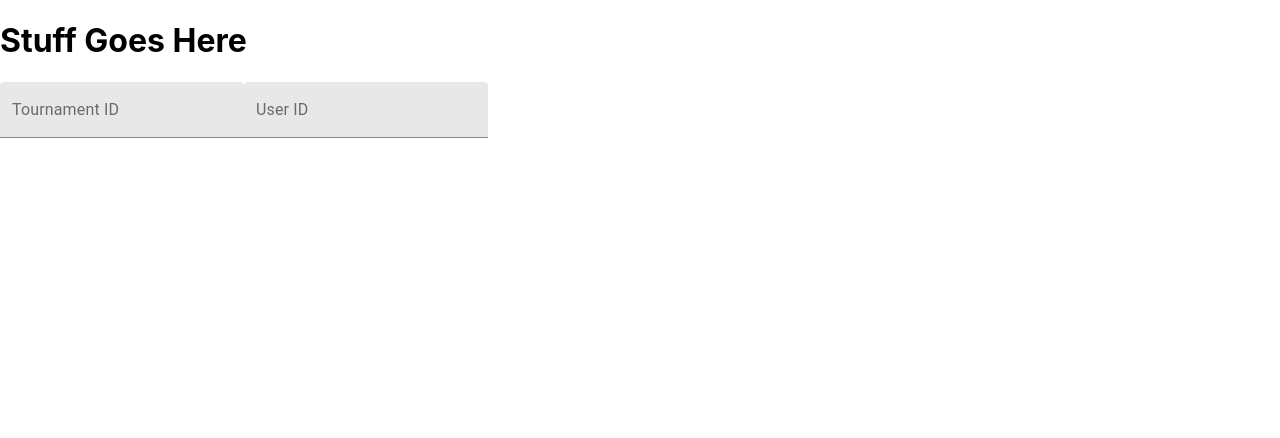
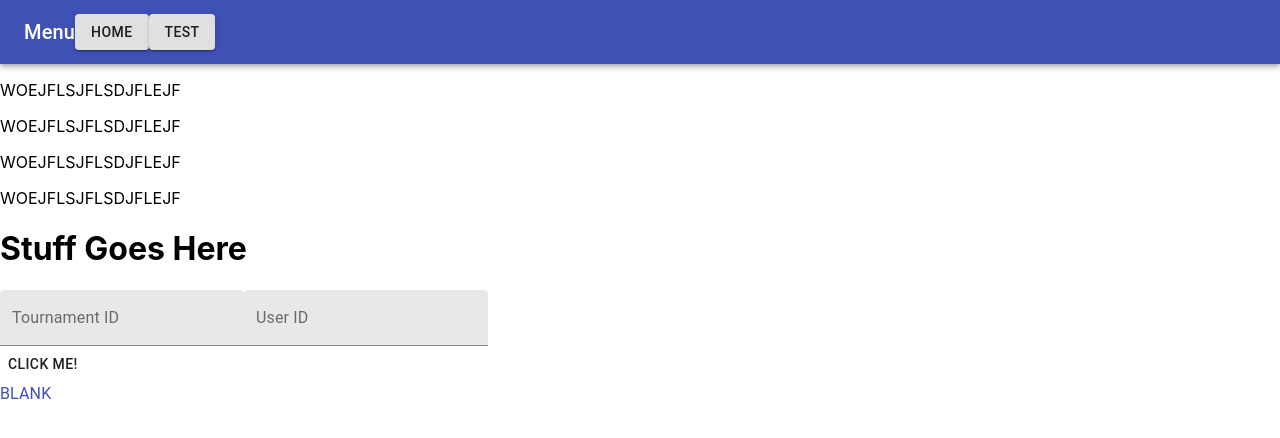
Before and after one commit to eric-y-li/huso-online, a React (Create React App) app in the folder client/: page /test in a window 1280 px wide. Shown: the top 438 px of the page. Built offline with nearby package versions, Linux system fonts and the light colour scheme.

Commit message:
Extract TextField data and implement Navigation Bar Header

```diff
--- /dev/null
+++ b/client/src/components/NavBar.js
@@ -0,0 +1,115 @@
+import React from 'react';
+import { makeStyles, useTheme } from '@material-ui/core/styles';
+import AppBar from '@material-ui/core/AppBar';
+import Toolbar from '@material-ui/core/Toolbar';
+import Typography from '@material-ui/core/Typography';
+import IconButton from '@material-ui/core/IconButton';
+import MenuIcon from '@material-ui/icons/Menu';
+import MenuItem from '@material-ui/core/MenuItem';
+import Menu from '@material-ui/core/Menu';
+import Button from "@material-ui/core/Button"
+import useMediaQuery from '@material-ui/core/useMediaQuery';
+import { withRouter } from "react-router-dom";
+
+const useStyles = makeStyles((theme) => ({
+  root: {
+    flexGrow: 1,
+  },
+  menuButton: {
+    marginRight: theme.spacing(2),
+  },
+  title: {
+    [theme.breakpoints.down("xs")]:{
+    flexGrow: 1
+}
+  },
+  navBarOptions: {
+    display: "flex",
+    flex: 1,
+    justifyContent: "space-evenly",
+  },
+}));
+
+const NavBar = (props) => {
+  const { history } = props;
+  const classes = useStyles();
+  const [anchorEl, setAnchorEl] = React.useState(null);
+  const open = Boolean(anchorEl);
+  const theme = useTheme();
+  const isMobile = useMediaQuery(theme.breakpoints.down('xs'));
+
+
+
+  const handleMenu = (event) => {
+    setAnchorEl(event.currentTarget);
+  };
+
+  const handleMenuClick = (pageURL) => {
+    history.push(pageURL);
+    setAnchorEl(null);
+  };
+
+  const handleButtonClick = (pageURL) => {
+      history.push(pageURL);
+
+  }
+
+  return (
+    <div className={classes.root}>
+      <AppBar position="static">
+        <Toolbar>
+
+          <Typography variant="h6" className={classes.title}>
+            Menu
+          </Typography>
+
+        <div>
+            { isMobile ? (
+            <><IconButton
+                aria-label="menu"
+                aria-controls="menu-appbar"
+                aria-haspopup="true"
+                onClick={handleMenu}
+                color="inherit"
+              >
+                <MenuIcon />
+              </IconButton>
+
+              <Menu
+                id="menu-appbar"
+                anchorEl={anchorEl}
+                anchorOrigin={{
+                  vertical: 'top',
+                  horizontal: 'right',
+                }}
+                keepMounted
+                transformOrigin={{
+                  vertical: 'top',
+                  horizontal: 'right',
+                }}
+                open={open}
+                onClose={() => setAnchorEl(null)}
+              >
+                <MenuItem onClick={() => handleMenuClick('/')}>Home</MenuItem>
+                <MenuItem onClick={() => handleMenuClick('/test')}>Test</MenuItem>
+              </Menu>
+            </>) : (
+            <>
+            <div className = {classes.navBarOptions}>
+                <Button variant="contained" onClick ={ () => handleButtonClick('/')}>
+                    Home
+                </Button>
+                <Button variant="contained" onClick ={ () => handleButtonClick('/test')}>
+                    Test
+                </Button>
+            </div>
+            </>
+                )}
+        </div>
+            </Toolbar>
+      </AppBar>
+    </div>
+  );
+};
+
+export default withRouter(NavBar);
--- /dev/null
+++ b/client/src/components/NewPage.js
@@ -0,0 +1,12 @@
+import React from 'react';
+
+export default function NewPage() {
+    return(
+        <div>
+            <p>WOEJFLSJFLSDJFLEJF</p>
+            <p>WOEJFLSJFLSDJFLEJF</p>
+            <p>WOEJFLSJFLSDJFLEJF</p>
+            <p>WOEJFLSJFLSDJFLEJF</p>
+        </div>
+    )
+}
--- a/client/src/components/TextTournament.js
+++ b/client/src/components/TextTournament.js
@@ -1,63 +1,45 @@
 import React from 'react';
 import TextField from "@material-ui/core/TextField";
 import Typography from "@material-ui/core/Typography";
+import Button from '@material-ui/core/Button';
 
 function ChangeId(props) {
-    return <div className="timeline-item">
-      <div >
+    return(
+    <div className="timeline-item">
+      <div>
+        <Button onClick={() => props.setActiveTitle(props.tournamentID)}>
+            Click me!
+        </Button>
       <Typography display ='block'
-        color ="primary" >
+        color ="primary">
         {props.title}
       </Typography>
       </div>
     </div>
+    )
   }
 
-class TextTournament extends React.Component {
-    constructor(props) {
-        super(props);
-        // unused at the moment - feel free to incorporate or modify
-        this.state = {
-            tournamentId: "",
-            userId: ""
-        }
-    }
+export default function TextTournament(props) {
+    const [activeTitle, setActiveTitle] = React.useState('BLANK');
+    const [tournamentID, setTournamentID] = React.useState('BLANK');
+    const [userId, setUserID] = React.useState('BLANK');
 
-
-     _handleTournamentIdChange = (e) => {
-        this.setState({
-            tournamentId: e.target.value
-        });
-     }
-
-    _handleUserIdChange = (e) => {
-        this.setState({
-            userId: e.target.value
-        }, () => {console.log(this.state.userId)});
-
-    }
-
-    render() {
     return(
         <div>
             <TextField
                 variant = "filled"
                 label = "Tournament ID"
                 placeholder = "my_tournament_1234"
-                    onChange ={this._handleTournamentIdChange}/>
+                onChange ={(event) => {setTournamentID(event.target.value)}}/>
             <TextField
                 variant = "filled"
                 label = "User ID"
                 placeholder = "i_am_player_one"
-                    onChange ={this._handleUserIdChange}/>
-                <ChangeId title = {this.state.tournamentId}
-                    setActiveId={this.setState}/>
+                onChange ={(event) => {setUserID(event.target.value)}}/>
+            <ChangeId title = {activeTitle}
+                setActiveTitle={setActiveTitle}
+                tournamentID ={tournamentID}/>
         </div>
     )
-    }
-
 
 }
-
-
-export default TextTournament
--- a/client/src/index.js
+++ b/client/src/index.js
@@ -5,15 +5,23 @@ import App from './App';
 import reportWebVitals from './reportWebVitals';
 import CompetitorForm from './components/CompetitorForm.js';
 import TextTournament from './components/TextTournament.js';
-
-
+import NavBar from './components/NavBar.js';
+import { Switch, Route, BrowserRouter } from "react-router-dom";
+import NewPage from './components/NewPage.js';
 
 // Putting a component here will let you see how it looks to test!
 ReactDOM.render(
   <React.StrictMode>
+
+    <BrowserRouter>
+    <NavBar />
+    <Switch>
+        <Route path="/test" render={() => <NewPage/>}/>
+    </Switch>
+
+    </BrowserRouter>
     <CompetitorForm />
-
-    <TextTournament />
+    <TextTournament tournamentId = "haha" userId="hoho"/>
   </React.StrictMode>,
   document.getElementById('root')
 );
```
Lines whose indentation alone changed are shown as unchanged.
